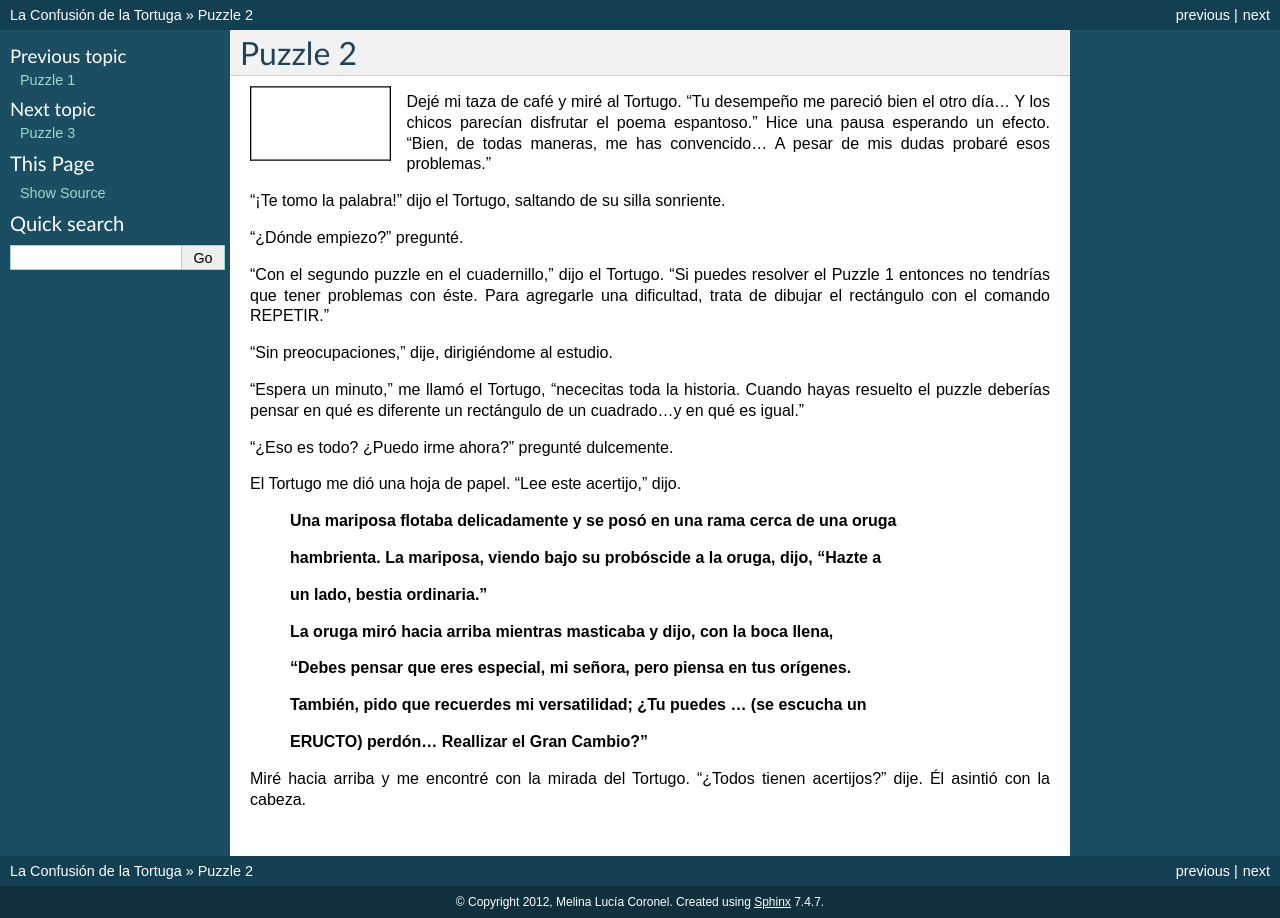
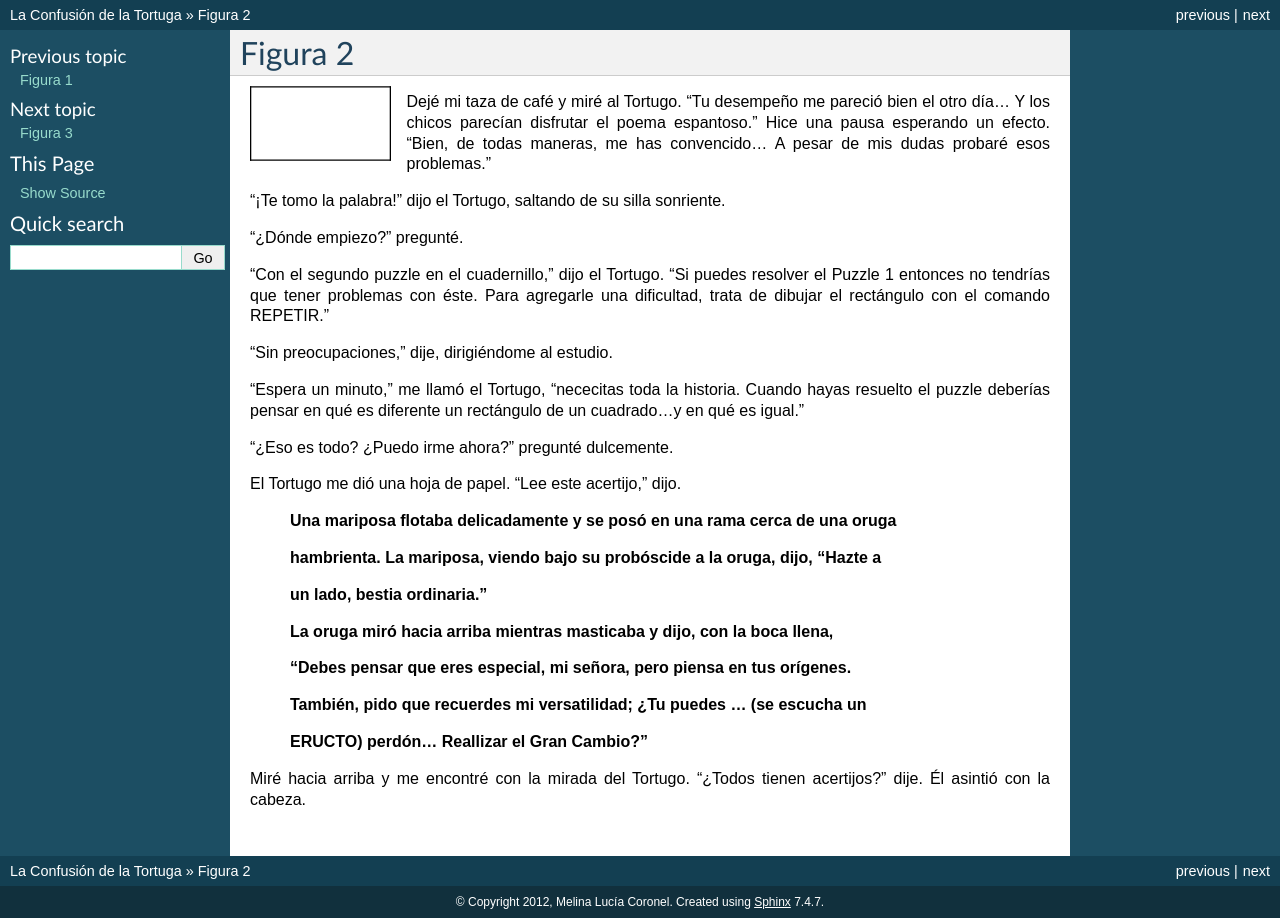
Before and after one commit to humitos/turtle-confusion-es, a Sphinx documentation site: the page built from docs/puzzle-02.rst, in a window 1280 px wide. Built offline with Sphinx 7.4.7, drawn with Linux system fonts in a browser that asks for light colours.

Commit message:
Titles fixed
Use "Figura" instead of "Puzzle"

```diff
--- a/docs/puzzle-01.rst
+++ b/docs/puzzle-01.rst
@@ -1,5 +1,5 @@
-Puzzle 1
-=========
+Figura 1
+========
 
 .. image:: _static/images/confusion-1.svg
    :height: 300px
--- a/docs/puzzle-02.rst
+++ b/docs/puzzle-02.rst
@@ -1,5 +1,5 @@
-Puzzle 2
-=========
+Figura 2
+========
 
 .. image:: _static/images/confusion-2.svg
    :height: 150px
--- a/docs/puzzle-03.rst
+++ b/docs/puzzle-03.rst
@@ -1,5 +1,5 @@
-Puzzle 3
-=========
+Figura 3
+========
 
 .. image:: _static/images/confusion-3.svg
    :height: 300px
--- a/docs/puzzle-06.rst
+++ b/docs/puzzle-06.rst
@@ -1,5 +1,5 @@
-Puzzle 6
-=========
+Figura 6
+========
 
 .. image:: _static/images/confusion-6.svg
    :height: 300px
--- a/docs/puzzle-07.rst
+++ b/docs/puzzle-07.rst
@@ -1,5 +1,5 @@
-Puzzle 7
-=========
+Figura 7
+========
 
 .. image:: _static/images/confusion-7.svg
    :height: 300px
```
